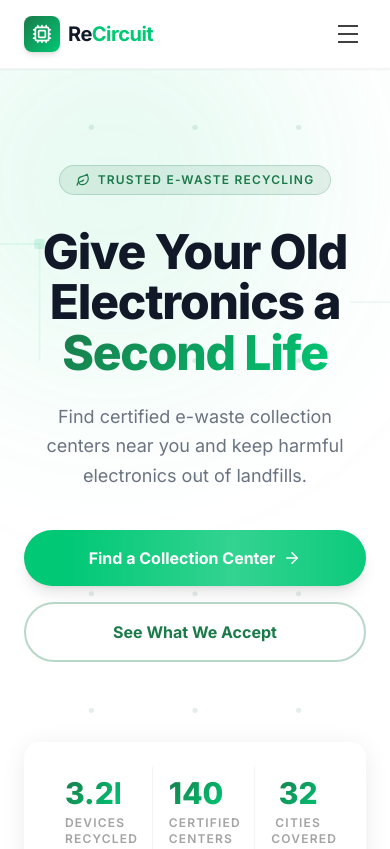
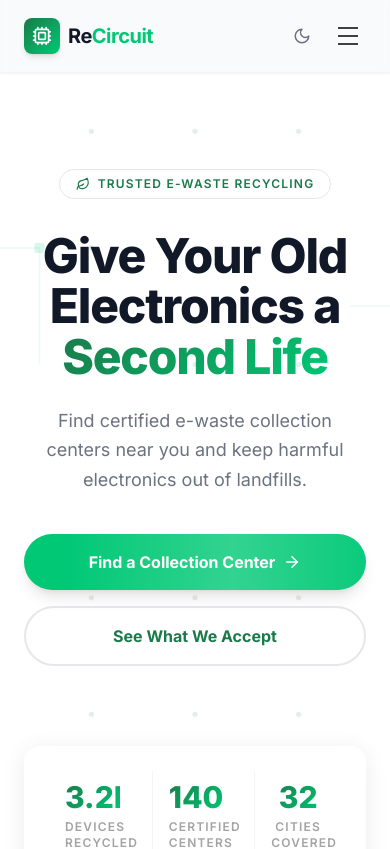
Before and after one commit to nirjalguragainofficial-hash/ReCircuit-Frontend, a React (Vite) app: page / in a window 390 px wide. Shown: the top 849 px of the page. Built offline with nearby package versions, Linux system fonts and the light colour scheme.

Commit message:
feat: add responsive localstorage-based Dark Mode toggle to Navigation

```diff
--- a/src/components/Navigation.jsx
+++ b/src/components/Navigation.jsx
@@ -1,5 +1,5 @@
-import React, { useState } from 'react';
-import { Cpu } from 'lucide-react';
+import React, { useState, useEffect } from 'react';
+import { Cpu, Sun, Moon } from 'lucide-react';
 
 function MobileMenu() {
   const [open, setOpen] = useState(false);
@@ -15,7 +15,7 @@ function MobileMenu() {
     <>
       <button
         onClick={() => setOpen(!open)}
-        className="md:hidden flex flex-col gap-1.5 p-2 rounded-lg hover:bg-neutral-100 transition-colors"
+        className="flex flex-col gap-1.5 p-2 rounded-lg hover:bg-neutral-100 transition-colors"
         aria-label={open ? 'Close navigation menu' : 'Open navigation menu'}
         aria-expanded={open}
       >
@@ -61,6 +61,32 @@ function MobileMenu() {
 }
 
 export function Navigation() {
+  const [isDarkMode, setIsDarkMode] = useState(false);
+
+  useEffect(() => {
+    const savedTheme = localStorage.getItem('theme');
+    const prefersDark = window.matchMedia('(prefers-color-scheme: dark)').matches;
+    if (savedTheme === 'dark' || (!savedTheme && prefersDark)) {
+      document.documentElement.classList.add('dark');
+      setIsDarkMode(true);
+    } else {
+      document.documentElement.classList.remove('dark');
+      setIsDarkMode(false);
+    }
+  }, []);
+
+  const toggleDarkMode = () => {
+    const nextDark = !isDarkMode;
+    setIsDarkMode(nextDark);
+    if (nextDark) {
+      document.documentElement.classList.add('dark');
+      localStorage.setItem('theme', 'dark');
+    } else {
+      document.documentElement.classList.remove('dark');
+      localStorage.setItem('theme', 'light');
+    }
+  };
+
   return (
     <nav className="sticky top-0 z-50 bg-white/95 backdrop-blur-sm border-b border-neutral-100 shadow-sm" aria-label="Main navigation">
       <div className="max-w-[1200px] mx-auto px-6 relative flex items-center justify-between py-4">
@@ -93,17 +119,34 @@ export function Navigation() {
           ))}
         </div>
 
-        {/* Desktop CTA */}
+        {/* Desktop CTA & Theme Toggle */}
+        <div className="hidden md:flex items-center gap-4">
+          <button
+            onClick={toggleDarkMode}
+            className="p-2.5 text-neutral-500 hover:text-accent rounded-xl hover:bg-neutral-50 border border-transparent hover:border-neutral-200/60 transition-all duration-200 cursor-pointer"
+            aria-label="Toggle Dark Mode"
+          >
+            {isDarkMode ? <Sun size={18} className="text-amber-400" /> : <Moon size={18} />}
+          </button>
           <a
             href="#centers"
-          className="hidden md:inline-flex items-center gap-2 px-5 py-2.5 bg-accent text-white text-sm font-semibold rounded-full shadow-sm hover:shadow-glow-accent hover:-translate-y-0.5 transition-all duration-200 shimmer-btn"
+            className="inline-flex items-center gap-2 px-5 py-2.5 bg-accent text-white text-sm font-semibold rounded-full shadow-sm hover:shadow-glow-accent hover:-translate-y-0.5 transition-all duration-200 shimmer-btn"
           >
             Drop Off Now
           </a>
+        </div>
 
-
-        {/* Mobile hamburger */}
+        {/* Mobile controls */}
+        <div className="flex md:hidden items-center gap-2">
+          <button
+            onClick={toggleDarkMode}
+            className="p-2.5 text-neutral-500 hover:text-accent rounded-xl hover:bg-neutral-50 border border-transparent hover:border-neutral-200/60 transition-all duration-200 cursor-pointer"
+            aria-label="Toggle Dark Mode"
+          >
+            {isDarkMode ? <Sun size={18} className="text-amber-400" /> : <Moon size={18} />}
+          </button>
           <MobileMenu />
+        </div>
       </div>
     </nav>
   );
--- a/src/index.css
+++ b/src/index.css
@@ -16,6 +16,17 @@
   --gutter: 1.5rem;
 }
 
+:root.dark {
+  --primary: #00c875;
+  --primary-lt: rgba(0, 200, 117, 0.15);
+  --accent: #00e68a;
+  --neutral-900: #f9fafb;
+  --neutral-500: #9ca3af;
+  --neutral-100: #374151;
+  --neutral-50: #111827;
+  --white: #1f2937;
+}
+
 * {
   margin: 0;
   padding: 0;
@@ -31,7 +42,14 @@ body {
   background-color: var(--neutral-50);
   color: var(--neutral-900);
   line-height: 1.6;
+  transition: background-color 0.3s ease, color 0.3s ease, border-color 0.3s ease;
 }
+
+/* Smooth transitions for theme switching */
+body, nav, section, input, select, button, footer {
+  transition: background-color 0.3s ease, border-color 0.3s ease, color 0.3s ease;
+}
+
 
 ::selection {
   background-color: rgba(0, 200, 117, 0.2);
--- a/tailwind.config.js
+++ b/tailwind.config.js
@@ -7,14 +7,14 @@ export default {
   theme: {
     extend: {
       colors: {
-        primary: '#1A7A4A',
-        'primary-lt': '#E8F5EE',
-        accent: '#00C875',
-        'neutral-900': '#111827',
-        'neutral-500': '#6B7280',
-        'neutral-100': '#F3F4F6',
-        'neutral-50': '#F9FAFB',
-        white: '#FFFFFF',
+        primary: 'var(--primary)',
+        'primary-lt': 'var(--primary-lt)',
+        accent: 'var(--accent)',
+        'neutral-900': 'var(--neutral-900)',
+        'neutral-500': 'var(--neutral-500)',
+        'neutral-100': 'var(--neutral-100)',
+        'neutral-50': 'var(--neutral-50)',
+        white: 'var(--white)',
       },
       fontFamily: {
         inter: ['Inter', 'sans-serif'],
```
Lines whose indentation alone changed are shown as unchanged.
